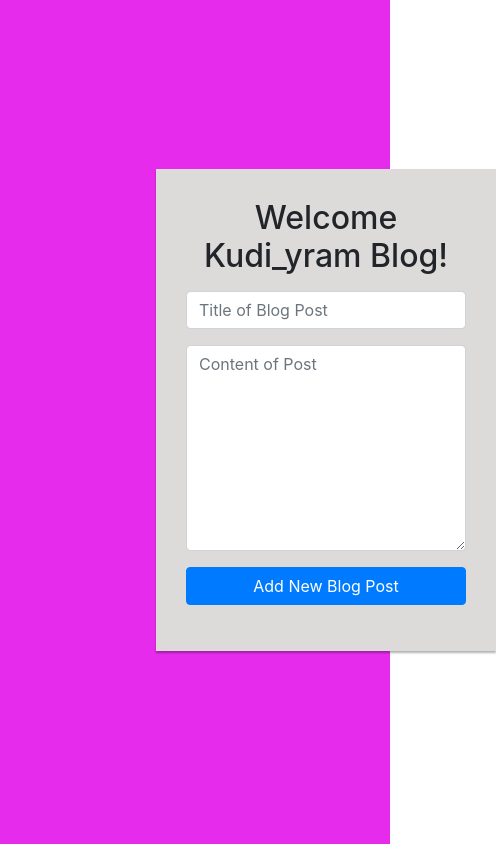
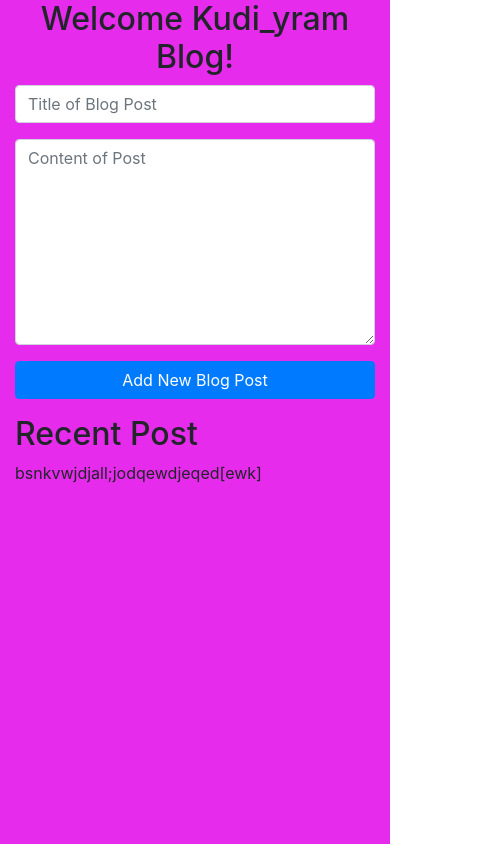
Before and after one commit to kudieyram/personal-blog-app, a React (Create React App) app: page /new_post in a window 390 px wide. Shown: the top 844 px of the page, 496 px wide, since content can reach past the window. Built offline with nearby package versions, Linux system fonts and the light colour scheme.

Commit message:
Editted some codes

```diff
--- a/src/components/AllPost.js
+++ b/src/components/AllPost.js
@@ -8,12 +8,10 @@ import {
 function AllPostsComponent() {
 
 
+  return (
+    <div>
 
-
-  return (
-    <div className="login-wrapper" >
-
-
+        bsnkvwjdjall;jodqewdjeqed[ewk]
 
     </div>
   );
--- a/src/components/NewPost.js
+++ b/src/components/NewPost.js
@@ -4,6 +4,7 @@ import 'bootstrap/dist/css/bootstrap.css'
 import {
     useHistory,
   } from "react-router-dom";
+import AllPostsComponent from './AllPost';
 
 function NewPostComponent() {
 
@@ -35,12 +36,16 @@ function NewPostComponent() {
        alert ('Need to provide Blog Title and Content to proceed. Try Again')
         return
       }
-      routeHistory.push('/all_posts')
+
+      // routeHistory.push('/all_posts')
   }
 
   return (
-    <div className="login-wrapper" >
-        <div className="login-form">
+    <div className="login-wrapper"  >
+        <div className="container">
+
+          <div className="row">
+            <div className="col-md-6">
           <form>
             <h2 className="text-center">Welcome Kudi_yram Blog!</h2>
             <div className="form-group">
@@ -54,8 +59,24 @@ function NewPostComponent() {
             <div className="form-group">
               <button className="btn btn-primary btn-block" onClick={handlePostAdd}>Add New Blog Post</button>
             </div>
-    </form>
+          </form>
+          </div>
+
+          <div className="col-md-6">
+            <div>
+              <h2> Recent Post </h2>
+              <AllPostsComponent/>
+            </div>
+
+          </div>
+          </div>
+
+
+
+
+
         </div>
+
 
 
     </div>
```
